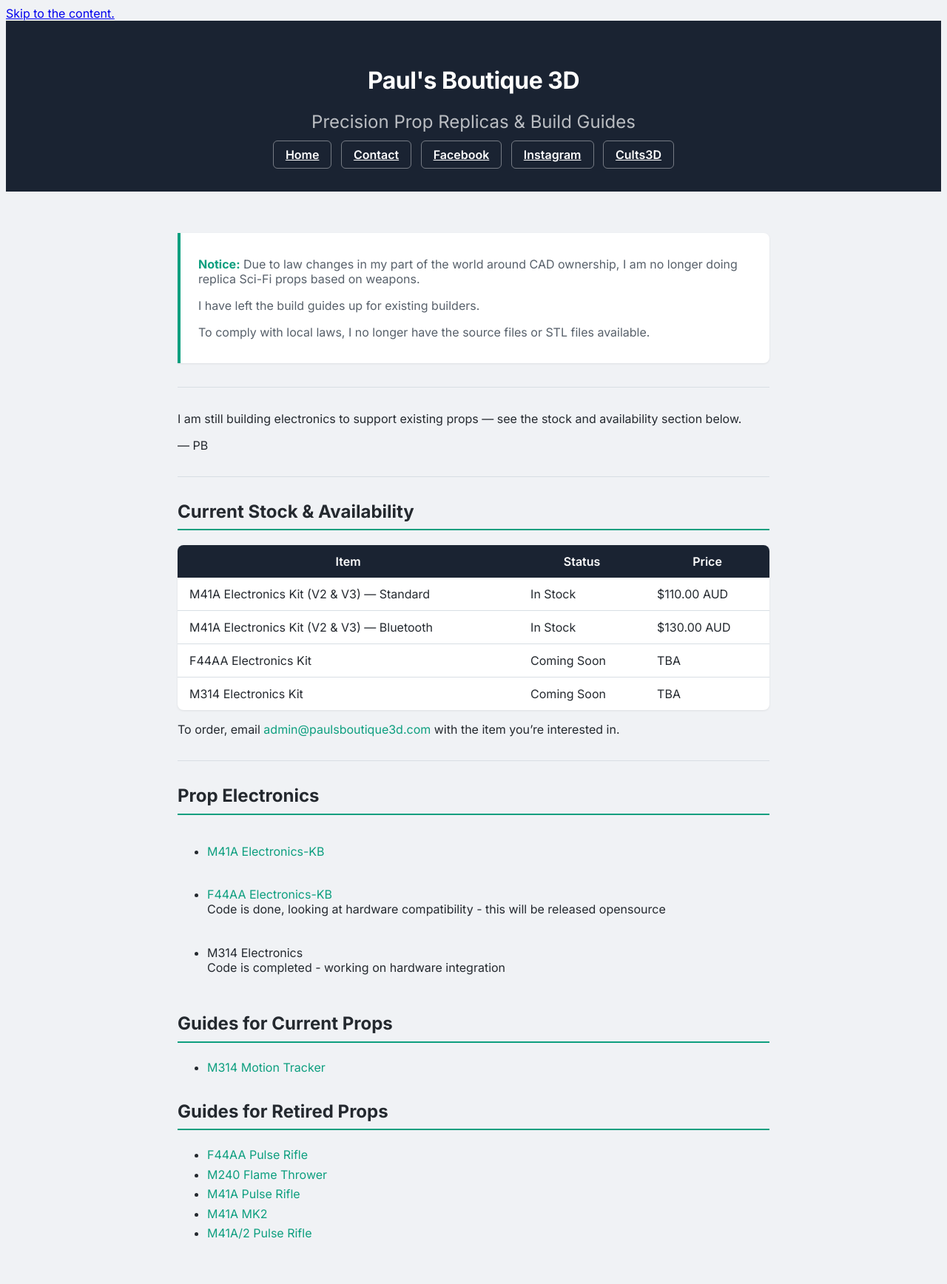
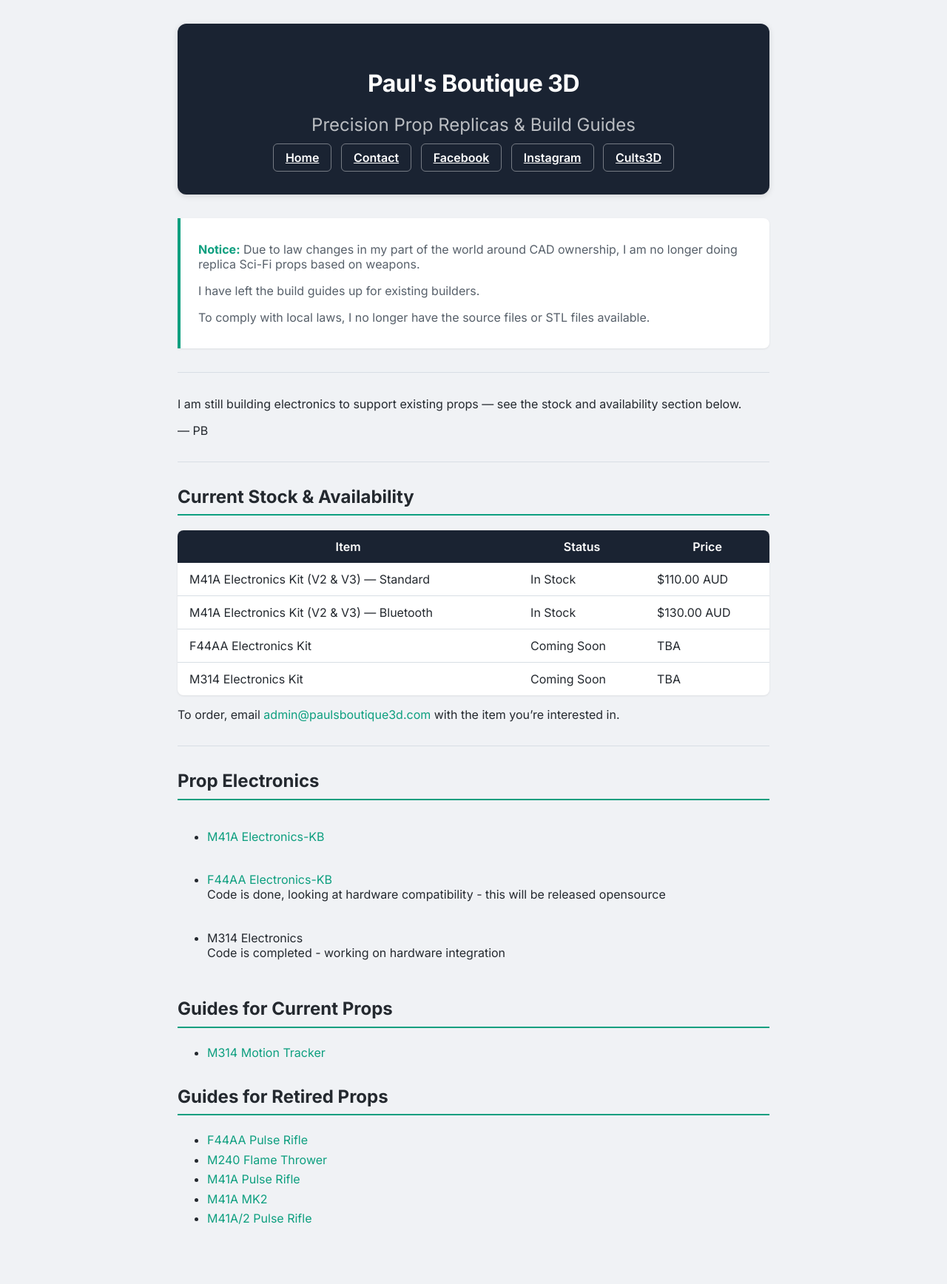
Before and after one commit to paulsboutique3d/paulsboutique3d-kb, a Jekyll site: the page built from README.md, in a window 1280 px wide. Shown: the whole page at 74% size. Built offline with Jekyll 4.4.1, drawn with Linux system fonts in a browser that asks for light colours; our own code applies the rules of GitHub Pages for plain Markdown files; after the commit the page ends 1692 px from its top, so only the background shows below that.

Commit message:
Remove skip-to-content, make header a centred card

```diff
--- a/_layouts/default.html
+++ b/_layouts/default.html
@@ -12,8 +12,7 @@
     {% include head-custom.html %}
   </head>
   <body>
-    <a id="skip-to-content" href="#content">Skip to the content.</a>
-
+    <div class="page-wrapper">
       <header class="page-header" role="banner">
         <h1 class="project-name">{{ page.title | default: site.title | default: site.github.repository_name }}</h1>
         <h2 class="project-tagline">{{ page.description | default: site.description | default: site.github.project_tagline }}</h2>
@@ -27,5 +26,6 @@
       <main id="content" class="main-content" role="main">
         {{ content }}
       </main>
+    </div>
   </body>
 </html>
--- a/assets/css/style.scss
+++ b/assets/css/style.scss
@@ -22,13 +22,23 @@ body {
   font-family: 'Inter', 'Segoe UI', system-ui, -apple-system, sans-serif;
 }
 
+/* Page wrapper */
+.page-wrapper {
+  max-width: 800px;
+  margin: 2rem auto;
+  padding: 0 1.5rem;
+}
+
 /* Header */
 .page-header {
   background-image: none;
   background-color: var(--bg-header);
   border-bottom: none;
-  padding: 2.5rem 1rem;
+  padding: 2.5rem 2rem;
   text-align: center;
+  border-radius: 12px;
+  box-shadow: 0 2px 8px rgba(0, 0, 0, 0.12);
+  margin-bottom: 2rem;
 }
 
 .project-name {
@@ -66,9 +76,7 @@ body {
 /* Main content */
 .main-content {
   background-color: var(--bg-primary);
-  max-width: 800px;
-  margin: 0 auto;
-  padding: 2rem 1.5rem;
+  padding: 0;
 }
 
 .main-content h1,
```
Lines whose indentation alone changed are shown as unchanged.
